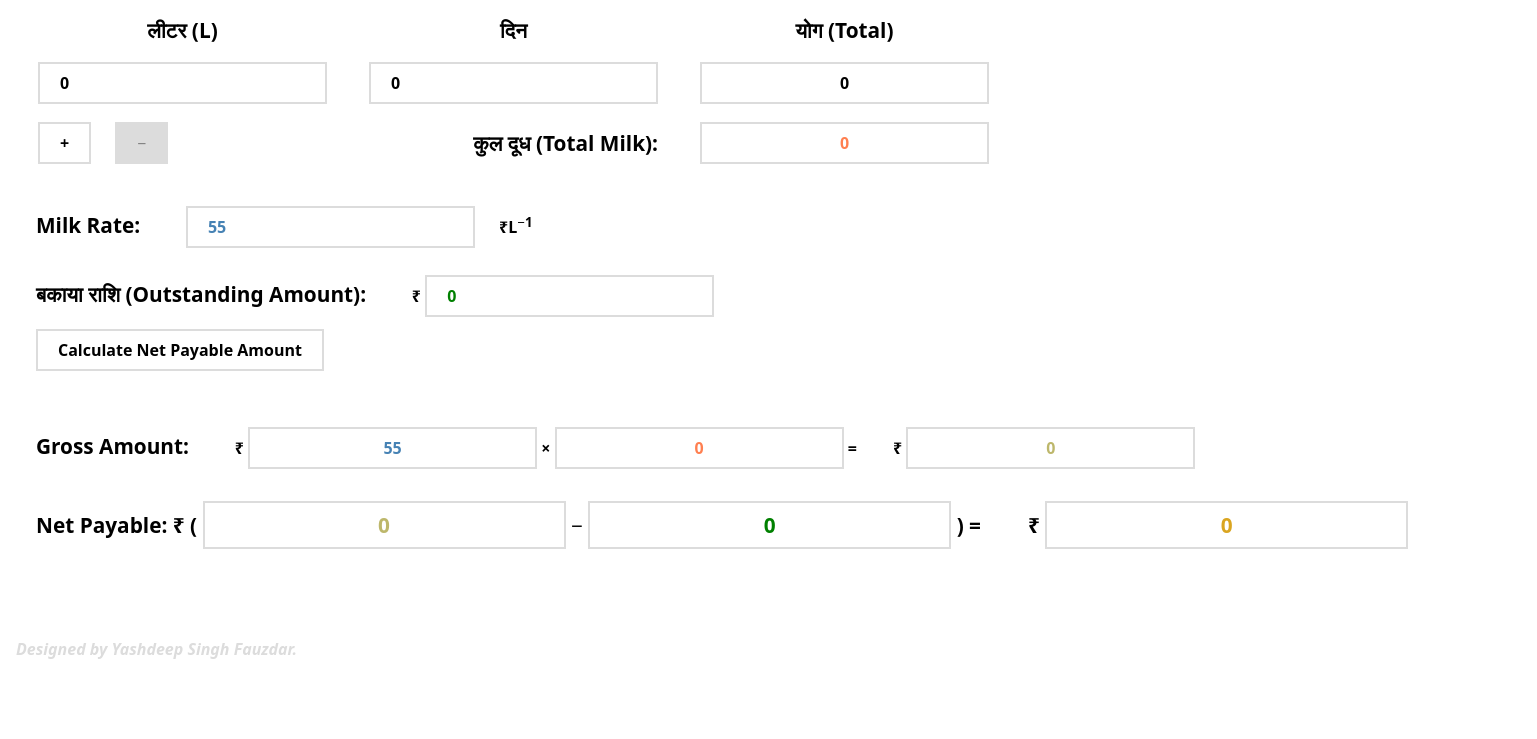
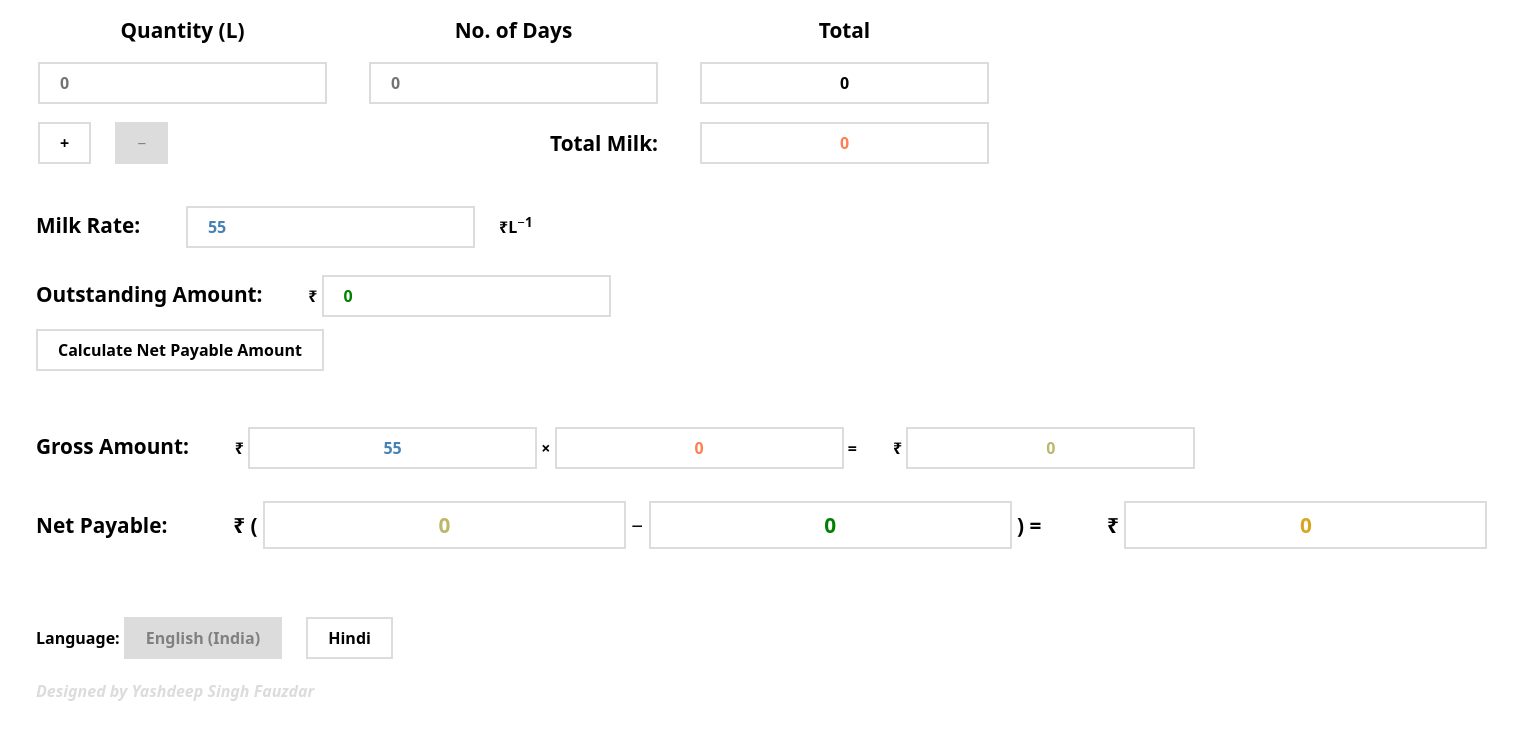
Before and after one commit to PerfunctoryOrator/milk-price-calc, a plain HTML site: page index.html in a window 1280 px wide. Shown: the part 96-835 px from the top of the page, 1537 px wide, since content can reach past the window. Before the commit the page ends 800 px from the top, so only its background shows below. Drawn offline with Linux system fonts and the light colour scheme.

Commit message:
Sophistication

```diff
--- a/Milk Price Calculator.html
+++ b/index.html
@@ -1,9 +1,12 @@
 <!DOCTYPE html>
 
-<html lang = "en-in">
+<html id = "html">
     <head>
         <meta charset = "utf-8" />
+        <meta name = "viewport" content = "width = device-width, initial-scale = 1.0" />
         <title> Milk Price Calculator </title>
+        <link rel = "canonical" href = "index.html" />
+        <link rel = "icon" type = "image/png" href = "milk-glass.png" />
         <style>
             :root {
                 --dark-grey: rgb(40, 40, 40);
@@ -35,7 +38,7 @@
                 text-align: center;
                 text-decoration: underline;
             }
-            h3 {
+            h3, h4 {
                 display: inline-block;
                 margin-left: 20px;
                 margin-right: 2em;
@@ -71,52 +74,104 @@
             }
         </style>
     </head>
-    <body style = "overflow: hidden; width: max-content;">
-        <h1 title = "User-editable (click between the brackets to edit)"> दूध का हिसाब (<span contenteditable></span>) </h1>
+    <body style = "width: max-content;">
+        <h1 id = "header"></h1>
         <table>
             <thead> <tr>
-                <th> लीटर (L) </th>
-                <th> दिन </th>
-                <th> योग (Total) </th>
+                <th id = "th1"></th>
+                <th id = "th2"></th>
+                <th id = "th3"></th>
             </tr> </thead>
             <tbody id = "milkRecordTable"></tbody>
             <tfoot>
                 <tr>
                     <td>
-                        <button id = "addRowButton" onclick = "addRowToTable()"> + </button>
+                        <button onclick = "addRowToTable()"> + </button>
                         <button class = "inactiveButton" id = "removeRowButton" onclick = "removeRowFromTable()"> − </button>
                     </td>
-                    <th style = "text-align: right;"> कुल दूध (Total Milk): </th>
+                    <th id = "thTotal" style = "text-align: right;"></th>
                     <td> <input id = "totalMilk" readonly /> </td>
                 </tr>
             </tfoot>
         </table>
         <div>
             <div>
-                <h3> Milk Rate: </h3>
-                <input id = "milkRate" type = "number" value = "55" placeholder = "55" />
+                <h3 id = "askRate"></h3>
+                <input id = "milkRate" type = "number" value = "55" placeholder = "0" />
                 <span style = "margin-left: 20px;"> ₹L<sup>−1</sup> </span>
             </div>
             <div>
-                <h3> बकाया राशि (Outstanding Amount): </h3>
+                <h3 id = "askOutstanding"></h3>
                 ₹ <input id = "outstandingAmount" type = "number" placeholder = "0" />
             </div>
-            <button style = "font-family: system-ui; margin: 0px 20px 40px 20px;" onclick = "updateValues()"> Calculate Net Payable Amount </button>
+            <button id = "buttonCalculate" style = "font-family: system-ui; margin: 0px 20px 40px 20px;" onclick = "updateValues()"></button>
             <div>
-                <h3> Gross Amount: </h3>
+                <h3 id = "tellGross"></h3>
                 <span style = "margin-right: 2em;"> ₹ <input id = "readMilkRate" readonly /> × <input id = "readTotalMilk" readonly /> = </span>
                 ₹ <input id = "grossAmount" readonly />
             </div>
             <div>
-                <h3> Net Payable:
-                    <span style = "margin-right: 2em;"> ₹ ( <input id = "readGrossAmount" readonly /> − <input id = "readOutstandingAmount" readonly /> ) = </span>
-                    ₹ <input id = "netPayable" readonly />
-                </h3>
+                <h3 id = "tellNet"></h3>
+                <h3 style = "margin-right: 2em;"> ₹ ( <input id = "readGrossAmount" readonly /> − <input id = "readOutstandingAmount" readonly /> ) = </h3>
+                <h3> ₹ <input id = "netPayable" readonly /> </h3>
             </div>
             <h3 id = "stillOutstandingAmount"></h3>
         </div>
-        <h4 style = "position: static; bottom: 0px; color: gainsboro;"> <i> Designed by Yashdeep Singh Fauzdar. </i> </h4>
+        <div id = "setLang" style = "margin-left: 20px;"></div>
+        <h4 style = "position: static; bottom: 0px; color: gainsboro;"> <i id = "credits"></i> </h4>
         <script>
+            function setLanguageTo(lang) {
+                if (lang == "en-in") {
+                    document.getElementById("html").lang = "en-in";
+
+                    document.getElementById("header").title = "User-editable (click between the brackets to edit)";
+                    document.getElementById("header").innerHTML = "Milk Account (<span contenteditable></span>)";
+
+                    document.getElementById("th1").innerText = "Quantity (L)";
+                    document.getElementById("th2").innerText = "No. of Days";
+                    document.getElementById("th3").innerText = "Total";
+                    document.getElementById("thTotal").innerText = "Total Milk:";
+
+                    document.getElementById("askRate").innerText = "Milk Rate:";
+                    document.getElementById("askOutstanding").innerText = "Outstanding Amount:";
+
+                    document.getElementById("buttonCalculate").innerText = "Calculate Net Payable Amount";
+                    document.getElementById("tellGross").innerText = "Gross Amount:";
+                    document.getElementById("tellNet").innerText = "Net Payable:";
+
+                    document.getElementById("setLang").innerHTML = `
+                        Language:
+                        <button class = "inactiveButton" onclick = "setLanguageTo('en-in')"> English (India) </button>
+                        <button onclick = "setLanguageTo('hin')"> Hindi </button>`;
+
+                    document.getElementById("credits").innerText = "Designed by Yashdeep Singh Fauzdar";
+                } else if (lang == "hin") {
+                    document.getElementById("html").lang = "hin";
+
+                    document.getElementById("header").title = "उपयोगकर्ता–संपादन योग्य (संपादित करने के लिए कोष्ठक के बीच क्लिक करें)";
+                    document.getElementById("header").innerHTML = "दूध का हिसाब (<span contenteditable></span>)";
+
+                    document.getElementById("th1").innerText = "मात्रा (L)";
+                    document.getElementById("th2").innerText = "दिन";
+                    document.getElementById("th3").innerText = "योग";
+                    document.getElementById("thTotal").innerText = "कुल दूध:";
+
+                    document.getElementById("askRate").innerText = "दूध की दर:";
+                    document.getElementById("askOutstanding").innerText = "बकाया राशि:";
+
+                    document.getElementById("buttonCalculate").innerText = "देय राशि की गणना करें";
+                    document.getElementById("tellGross").innerText = "Gross Amount:";
+                    document.getElementById("tellNet").innerText = "देय राशि:";
+
+                    document.getElementById("setLang").innerHTML = `
+                        भाषा:
+                        <button onclick = "setLanguageTo('en-in')"> अंग्रेज़ी (भारत) </button>
+                        <button class = "inactiveButton" onclick = "setLanguageTo('hin')"> हिंदी </button>`;
+
+                    document.getElementById("credits").innerText = "यशदीप सिंह फौज़दार द्वारा डिजाइन किया गया";
+                }
+            }
+
             function updateValues() {
                 let totalMilk = 0;
                 for (let i = 1; i <= noOfRows; i++) {
@@ -164,7 +219,7 @@
                 row.innerHTML = `
                     <td> <input id = "milkAmount${noOfRows}" type = "number" placeholder = "0" /> </td>
                     <td> <input id = "noOfDays${noOfRows}" type = "number" placeholder = "0" /> </td>
-                    <td> <input id = "totalInRow${noOfRows}" placeholder = "0" readonly /> </td>`;
+                    <td> <input id = "totalInRow${noOfRows}" value = "0" readonly /> </td>`;
                 document.getElementById("milkRecordTable").appendChild(row);
                 if (noOfRows == 2) {
                     document.getElementById("removeRowButton").removeAttribute("class");
@@ -175,14 +230,15 @@
                     document.getElementById(`rowNo${noOfRows}`).remove();
                     noOfRows -= 1;
                     if (noOfRows == 1) {
-                        document.getElementById("removeRowButton").setAttribute("class", "inactiveButton");
+                        document.getElementById("removeRowButton").class = "inactiveButton";
                     }
                 }
             }
 
             let noOfRows = 0;
+            setLanguageTo("en-in");
+            updateValues();
             addRowToTable();
-            updateValues();
         </script>
     </body>
 </html>
```
Also changed, not shown: milk-glass.png (added), 1 other file.
